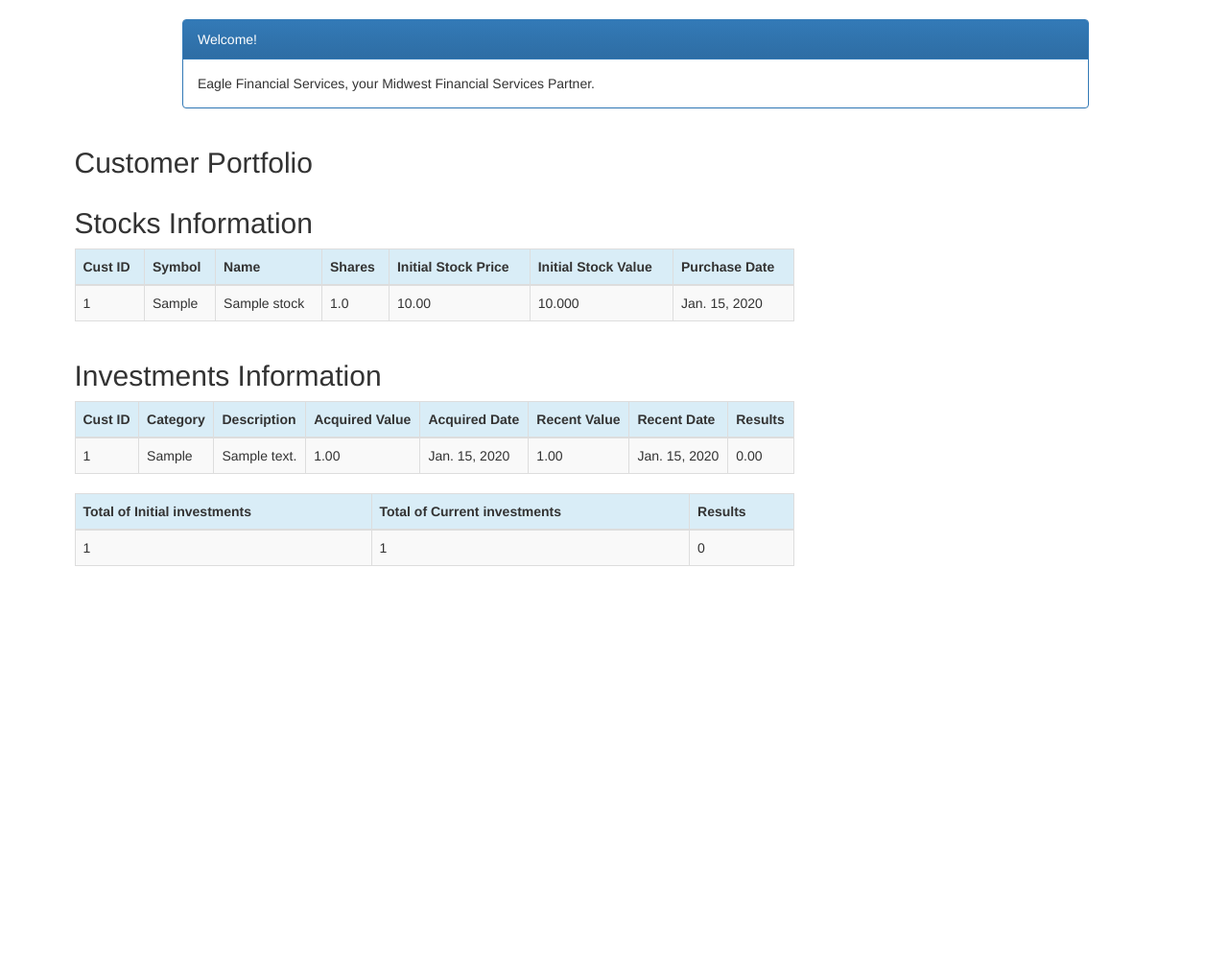
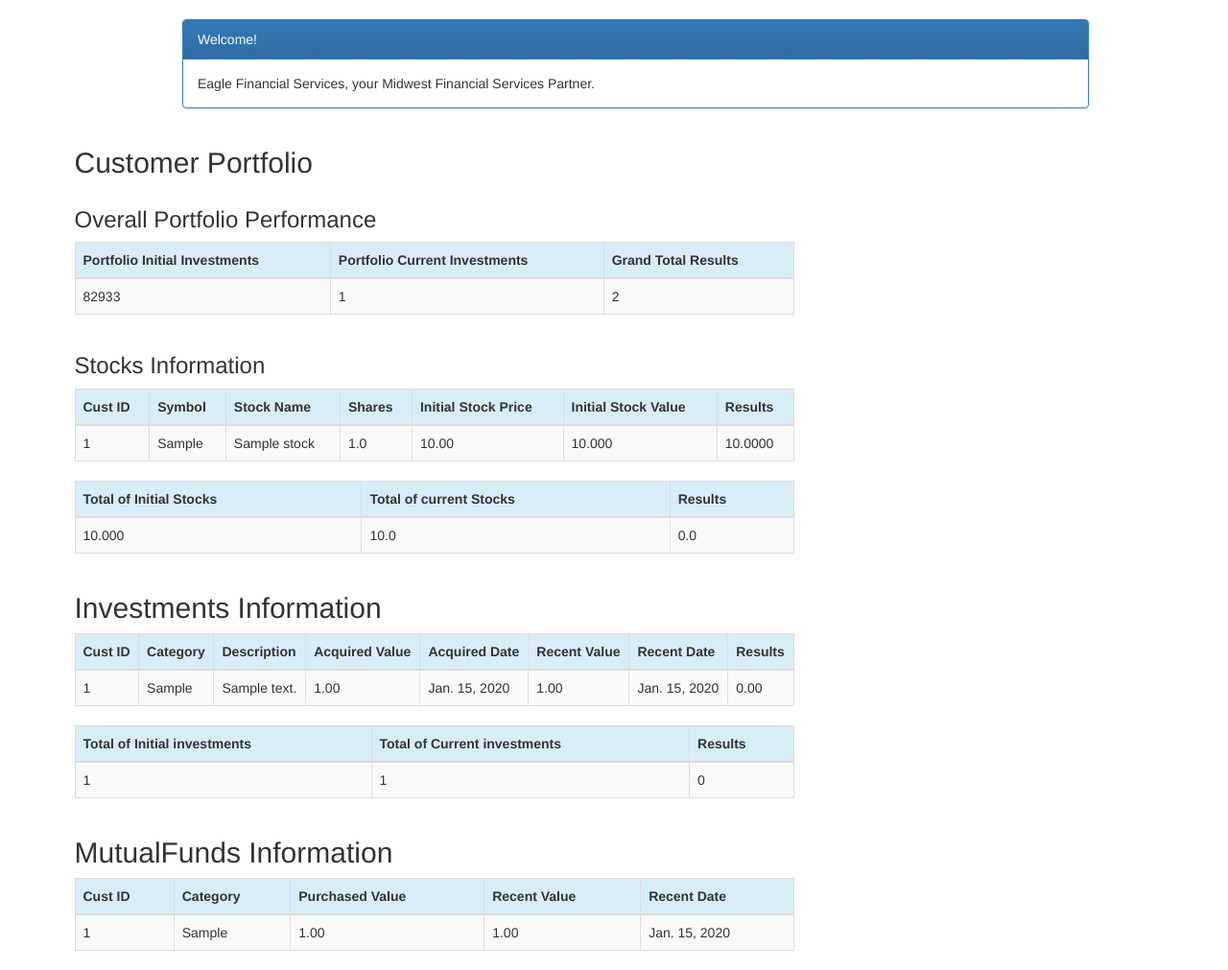
Before and after one commit to Goutham2591/Assignment1P2, a Django app: page /customer/1/portfolio/ in a window 1280 px wide. Shown: the part 52-1063 px from the top of the page at 96% size. Before the commit the page ends 642 px from the top, so only its background shows below. Run offline with Django 3.2, Linux system fonts and the light colour scheme; a user stored in the database is signed in; tables that the repository leaves empty hold one stand-in row (values such as "Sample post"); a database or web service that is not in the repository returns one stand-in record (values such as "Sample title"); data that the repository does not hold is empty; parts of the project's set-up code (start-up, migrations or seed data) failed here and were passed over; some libraries are stand-ins or nearby versions.

Commit message:
MDC Changes

```diff
--- a/efsblog/settings.py
+++ b/efsblog/settings.py
@@ -40,7 +40,9 @@ INSTALLED_APPS = [
     'mathfilters',
     'django.contrib.humanize',
     'portfolio',
+    'rest_framework',
 ]
+
 
 MIDDLEWARE = [
     'django.middleware.security.SecurityMiddleware',
--- a/portfolio/models.py
+++ b/portfolio/models.py
@@ -1,6 +1,10 @@
 from django.db import models
 from django.utils import timezone
 from django.contrib.auth.models import User
+import requests
+import json
+
+
 
 class Customer(models.Model):
     name = models.CharField(max_length=50)
@@ -14,7 +18,6 @@ class Customer(models.Model):
     created_date = models.DateTimeField(
         default=timezone.now)
     updated_date = models.DateTimeField(auto_now_add=True)
-
 
     def created(self):
         self.created_date = timezone.now()
@@ -51,6 +54,7 @@ class Investment(models.Model):
     def results_by_investment(self):
         return self.recent_value - self.acquired_value
 
+
 class Stock(models.Model):
     customer = models.ForeignKey(Customer, related_name='stocks')
     symbol = models.CharField(max_length=10)
@@ -59,6 +63,31 @@ class Stock(models.Model):
     purchase_price = models.DecimalField(max_digits=10, decimal_places=2)
     purchase_date = models.DateField(default=timezone.now, blank=True, null=True)
 
+    def initial_stock_value(self):
+        return self.shares * self.purchase_price
+
+    def current_stock_price(self):
+        symbol_f = str(self.symbol)
+        main_api = 'https://www.alphavantage.co/query?function=TIME_SERIES_INTRADAY&symbol='
+        api_key = '&interval=1min&apikey=G8Y2W8B2NOA1KA47'
+        url = main_api + symbol_f + api_key
+        json_data = requests.get(url).json()
+        mkt_dt = (json_data["Meta Data"]["3. Last Refreshed"])
+        open_price = float(json_data["Time Series (1min)"][mkt_dt]["1. open"])
+        share_value = open_price
+        return share_value
+
+    def current_stock_value(self):
+        symbol_f = str(self.symbol)
+        main_api = 'https://www.alphavantage.co/query?function=TIME_SERIES_INTRADAY&symbol='
+        api_key = '&interval=1min&apikey=G8Y2W8B2NOA1KA47'
+        url = main_api + symbol_f + api_key
+        json_data = requests.get(url).json()
+        mkt_dt = (json_data["Meta Data"]["3. Last Refreshed"])
+        open_price = float(json_data["Time Series (1min)"][mkt_dt]["1. open"])
+        share_value = open_price
+        return float(share_value) * float(self.shares)
+
     def created(self):
         self.recent_date = timezone.now()
         self.save()
@@ -66,8 +95,6 @@ class Stock(models.Model):
     def __str__(self):
         return str(self.customer)
 
-    def initial_stock_value(self):
-        return self.shares * self.purchase_price
 
 class Mutualfund(models.Model):
     customer = models.ForeignKey(Customer, related_name='mutualfunds')
--- a/portfolio/templates/portfolio/base.html
+++ b/portfolio/templates/portfolio/base.html
@@ -86,6 +86,7 @@
                     </li>
                 {% else %}
                     <li><a href="{% url 'login' %}"><span class="glyphicon glyphicon-log-in"></span> Login</a></li>
+                    <li><a href="{% url 'portfolio:register' %}">Register</a></li>
                 {% endif %}
             </ul>
         </div>
--- a/portfolio/templates/portfolio/portfolio.html
+++ b/portfolio/templates/portfolio/portfolio.html
@@ -33,39 +33,96 @@
 
 
 <div class="row">
-    <h2 style="padding-left: 15Px">Stocks Information</h2>
+    <h3 style="padding-left: 15Px">Overall Portfolio Performance</h3>
 </div>
 <div>
     <table class="table table-striped table-bordered table-hover">
         <thead>
         <tr class="bg-info">
+            <th>Portfolio Initial Investments</th>
+            <th>Portfolio Current Investments</th>
+            <th>Grand Total Results</th>
+        </tr>
+        </thead>
 
+        <tbody>
+
+            <tr class="colorGreen">
+                <td>{{ sum_acquired_value|add:sum_initial_stocks }}</td>
+                <td>{{sum_recent_value}}</td>
+                <td>{{ sum_recent_value |add:sum_acquired_value }}</td>
+            </tr>
+
+        </tbody>
+
+
+    </table>
+</div>
+
+
+
+
+<div class="row">
+    <h3 style="padding-left: 15Px">Stocks Information</h3>
+</div>
+<div>
+    <table class="table table-striped table-bordered table-hover">
+        <thead>
+        <tr class="bg-info">
             <th>Cust ID</th>
             <th>Symbol</th>
-	    <th>Name</th>
+            <th>Stock Name</th>
             <th>Shares</th>
             <th>Initial Stock Price</th>
             <th>Initial Stock Value</th>
-	    <th>Purchase Date</th>
+            <th>Results</th>
 
         </tr>
         </thead>
+
         <tbody>
+
         {% for stock in stocks %}
             <tr>
                 <td>{{ stock.customer }}</td>
-		<td>{{ stock.symbol }}</td>
+                <td>{{stock.symbol}}</td>
                 <td>{{ stock.name }}</td>
                 <td>{{ stock.shares }}</td>
                 <td>{{ stock.purchase_price }}</td>
-		<td>{{stock.initial_stock_value}}</td>
-		<td>{{ stock.purchase_date }}</td>
+                <td>{{ stock.initial_stock_value }}</td>
+                <td>{{ stock.initial_stock_value|mul:stock.shares }}</td>
 
             </tr>
         {% endfor %}
+
         </tbody>
+
+
+    </table>
+    <table class="table table-striped table-bordered table-hover">
+        <thead>
+        <tr class="bg-info">
+            <th>Total of Initial Stocks</th>
+            <th>Total of current Stocks</th>
+            <th>Results</th>
+        </tr>
+        </thead>
+
+        <tbody>
+            <tr>
+                <td>{{sum_of_initial_stock_value}}</td>
+                <td>{{sum_current_stocks_value}}</td>
+                <td>{{sum_of_initial_stock_value|sub:sum_current_stocks_value}}</td>
+
+
+            </tr>
+        </tbody>
+
+
     </table>
 </div>
+
+
 
 	<div class="row">
 	<h2 style="padding-left: 15Px">Investments Information</h2>
@@ -112,11 +169,44 @@
 	</thead>
 	<tbody>
 	<tr>
-	<td>{{ sum_acquired_value.acquired_value__sum }}</td>
-	<td>{{ sum_recent_value.recent_value__sum }}</td>
-	<td>{{sum_recent_value.recent_value__sum |sub:sum_acquired_value.acquired_value__sum}}</td>
+	<td>{{ sum_acquired_value }}</td>
+	<td>{{ sum_recent_value }}</td>
+	<td>{{overall_investment_results}}</td>
 	</tr>
 	</tbody>
 	</table>
 	</div>
+
+
+
+<div class="row">
+	<h2 style="padding-left: 15Px">MutualFunds Information</h2>
+	</div>
+	<div>
+	<table class="table table-striped table-bordered table-hover">
+	<thead>
+	<tr class="bg-info">
+	<th>Cust ID</th>
+	<th>Category</th>
+	<th>Purchased Value</th>
+	<th>Recent Value</th>
+	<th>Recent Date</th>
+	</tr>
+	</thead>
+	<tbody>
+	{% for mutualfund in mutualfunds %}
+	<tr>
+	<td>{{ mutualfund.customer }}</td>
+	<td>{{ mutualfund.category }}</td>
+	<td>{{ mutualfund.purchased_value }}</td>
+	<td>{{ mutualfund.recent_value }}</td>
+	<td>{{ mutualfund.recent_date }}</td>
+	</tr>
+	{% endfor %}
+	</thead>
+	</tbody>
+	</table>
+	</div>
+
+
 {% endblock %}
--- a/portfolio/urls.py
+++ b/portfolio/urls.py
@@ -1,5 +1,6 @@
 from django.conf.urls import url
 from . import views
+from rest_framework.urlpatterns import format_suffix_patterns
 
 urlpatterns = [
     url(r'^$', views.home, name='home'),
@@ -8,6 +9,7 @@ urlpatterns = [
     url(r'^customer/(?P<pk>\d+)/delete/$', views.customer_delete, name='customer_delete'),
     url(r'^customer/(?P<pk>\d+)/edit/$', views.customer_edit, name='customer_edit'),
     url(r'^customer/(?P<pk>\d+)/portfolio/$', views.portfolio, name='portfolio'),
+    url(r'^customers_json/', views.CustomerList.as_view()),
     url(r'^stock/$', views.stock_list, name='stock_list'),
     url(r'^stock/(?P<pk>\d+)/delete/$', views.stock_delete, name='stock_delete'),
     url(r'^stock/(?P<pk>\d+)/edit/$', views.stock_edit, name='stock_edit'),
@@ -20,4 +22,10 @@ urlpatterns = [
     url(r'^mutualfund/(?P<pk>\d+)/delete/$', views.mutualfund_delete, name='mutualfund_delete'),
     url(r'^mutualfund/(?P<pk>\d+)/edit/$', views.mutualfund_edit, name='mutualfund_edit'),
     url(r'^mutualfund/create/$', views.mutualfund_new, name='mutualfund_new'),
+
+    # url(r'^customers_json/', views.CustomerList.as_view()),
+    url(r'^register/$', views.register, name='register'),
+    url(r'^register/success/$', views.register_success, name='success'),
 ]
+
+urlpatterns = format_suffix_patterns(urlpatterns)
--- a/portfolio/views.py
+++ b/portfolio/views.py
@@ -5,6 +5,31 @@ from django.shortcuts import redirect
 from django.contrib.auth.decorators import login_required
 from .forms import *
 from django.db.models import Sum
+from rest_framework.views import APIView
+from rest_framework.response import Response
+from rest_framework import status
+from .serializers import CustomerSerializer
+from django.views.decorators.csrf import csrf_protect
+
+
+#registration
+#from django.shortcuts import render_to_response
+from django.http import HttpResponseRedirect
+from django.template import RequestContext
+
+from django.contrib.auth.forms import PasswordChangeForm
+from django.template.response import TemplateResponse
+from django.shortcuts import resolve_url
+from django.urls import reverse, reverse_lazy
+from django.utils.deprecation import (
+    RemovedInDjango20Warning, RemovedInDjango21Warning,
+)
+import warnings
+from django.contrib.auth import (
+    REDIRECT_FIELD_NAME, get_user_model, login as auth_login,
+    logout as auth_logout, update_session_auth_hash,
+)
+
 
 
 
@@ -162,7 +187,7 @@ def mutualfund_new(request):
     else :
         form = MutualfundForm()
         # print("Else")
-        return render(request, 'portfolio/mutualfund_new.html', { 'form': form})
+        return render(request, 'portfolio/mutualfund_new.html', {'form': form})
 
 
 @ login_required
@@ -191,7 +216,6 @@ def mutualfund_delete(request, pk):
     return render(request, 'portfolio/mutualfund_list.html', { 'mutualfunds': mutualfunds})
 
 
-
 @login_required
 def portfolio(request,pk):
    customer = get_object_or_404(Customer, pk=pk)
@@ -199,11 +223,53 @@ def portfolio(request,pk):
    investments =Investment.objects.filter(customer=pk)
    stocks = Stock.objects.filter(customer=pk)
    mutualfunds = Mutualfund.objects.filter(customer=pk)
-   sum_recent_value = Investment.objects.filter(customer=pk).aggregate(Sum('recent_value'))
-   sum_acquired_value = Investment.objects.filter(customer=pk).aggregate(Sum('acquired_value'))
-
+   sum_acquired_value = Investment.objects.filter(customer=pk).aggregate(Sum('acquired_value'))['acquired_value__sum']
+   sum_recent_value = Investment.objects.filter(customer=pk).aggregate(Sum('recent_value'))['recent_value__sum']
+   overall_investment_results= sum_recent_value - sum_acquired_value
+   sum_current_stocks_value = 0
+   sum_of_initial_stock_value = 0
+   sum_initial_stocks = 82932
+   # Loop through each stock and add the value to the total
+   for stock in stocks:
+       sum_current_stocks_value += stock.current_stock_value()
+       sum_of_initial_stock_value += stock.initial_stock_value()
 
    return render(request, 'portfolio/portfolio.html', {'customers': customers, 'investments': investments,
                                                       'stocks': stocks,'mutualfunds':mutualfunds,
                                                       'sum_recent_value': sum_recent_value,
-                                                      'sum_acquired_value': sum_acquired_value,})
+                                                      'sum_acquired_value': sum_acquired_value,
+                                                      'overall_investment_results': overall_investment_results,
+                                                      'sum_initial_stocks': sum_initial_stocks,
+                                                      'sum_current_stocks_value': sum_current_stocks_value,
+                                                      'sum_of_initial_stock_value': sum_of_initial_stock_value,
+                                                       })
+
+# List at the end of the views.py
+# Lists all customers
+
+class CustomerList(APIView):
+
+    def get(self,request):
+        customers_json = Customer.objects.all()
+        serializer = CustomerSerializer(customers_json, many=True)
+        return Response(serializer.data)
+
+
+
+@csrf_protect
+def register(request):
+    if request.method == 'POST':
+        form = RegistrationForm(request.POST)
+        if form.is_valid():
+            user = User.objects.create_user(username=form.cleaned_data['username'],
+                                            password=form.cleaned_data['password1'],
+                                            email=form.cleaned_data['email'])
+            #return HttpResponseRedirect('/')
+            return HttpResponseRedirect('/register/success/')
+    else:
+        form = RegistrationForm()
+    return render(request, 'registration/register.html', {'form': form})
+
+
+def register_success(request):
+    return render(request, 'registration/success.html',  )
```
Also changed, not shown: portfolio/forms.py (+30 -1 lines), portfolio/serializers.py (added, +9 -0 lines), portfolio/templates/registration/register.html (added, +13 -0 lines), portfolio/templates/registration/success.html (added, +9 -0 lines). Lines whose indentation alone changed are shown as unchanged.
